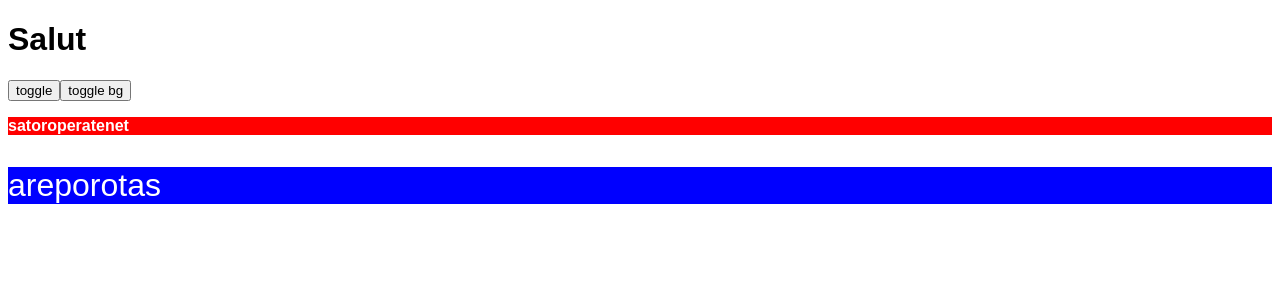
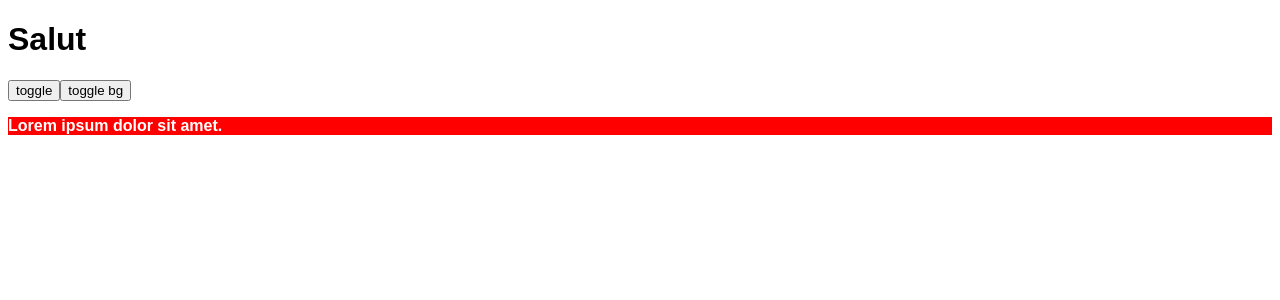
Before and after one commit to YoursTruly450/angular-basics, an Angular app: page / in a window 1280 px wide. Shown: the top 300 px of the page. Built offline with nearby package versions, Linux system fonts and the light colour scheme.

Commit message:
feat: ngif else

```diff
--- a/src/app/app.component.html
+++ b/src/app/app.component.html
@@ -52,7 +52,7 @@
 
 <button (click)="isRed = !isRed">toggle bg</button>
 
-<p [ngClass]="{
+<!-- <p [ngClass]="{
   red: isRed,
   blue: !isRed
 }">
@@ -64,4 +64,10 @@
   [class.red]="!isRed"
 >
   areporotas
-</p>
+</p> -->
+
+<p *ngIf="isRed; else blueP" class="red">Lorem ipsum dolor sit amet.</p>
+
+<ng-template #blueP>
+  <p class="blue">Lorem ipsum dolor sit amet consectetur.</p>
+</ng-template>
```
